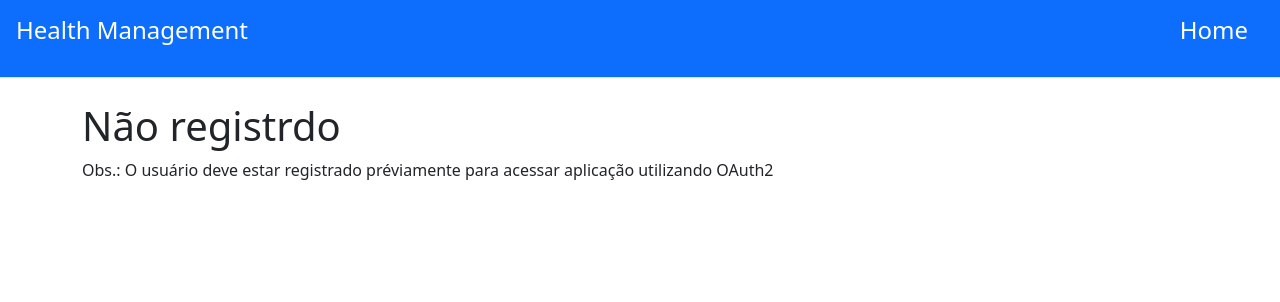
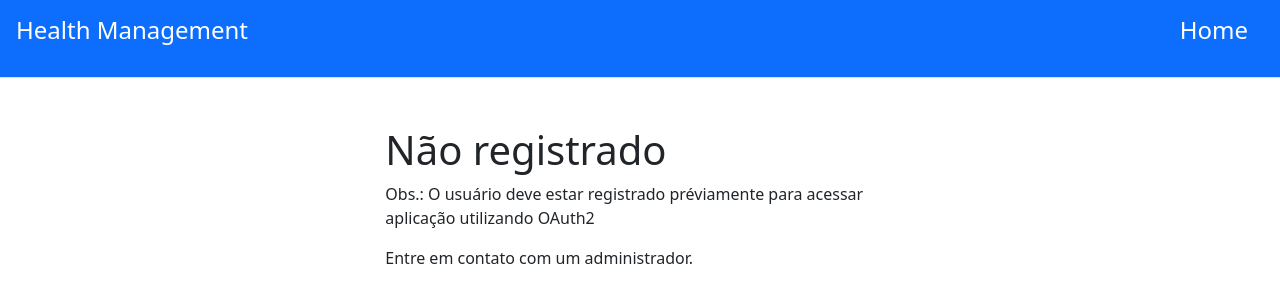
Before and after one commit to theander/health-management-frontend, a Next.js app: page /home/not-registered in a window 1280 px wide. Shown: the top 302 px of the page. Built offline with nearby package versions, Linux system fonts and the light colour scheme; no server answers.

Commit message:
removido acesso OAuth sem registro previo

```diff
--- a/src/pages/home/not-registered.tsx
+++ b/src/pages/home/not-registered.tsx
@@ -1,14 +1,15 @@
-export default function NotRegitered() {
+export default function NotRegistered() {
   return (
-    <div className='container'>
+    <div className='container col-5 mt-5'>
       <div className='row'>
-        <h1>Não registrdo</h1>
+        <h1>Não registrado</h1>
       </div>
       <div className='row'>
         <p>
           Obs.: O usuário deve estar registrado préviamente para acessar
           aplicação utilizando OAuth2
         </p>
+        <p>Entre em contato com um administrador.</p>
       </div>
     </div>
   );
```
Also changed, not shown: src/pages/home/main.tsx (+15 -3 lines).
